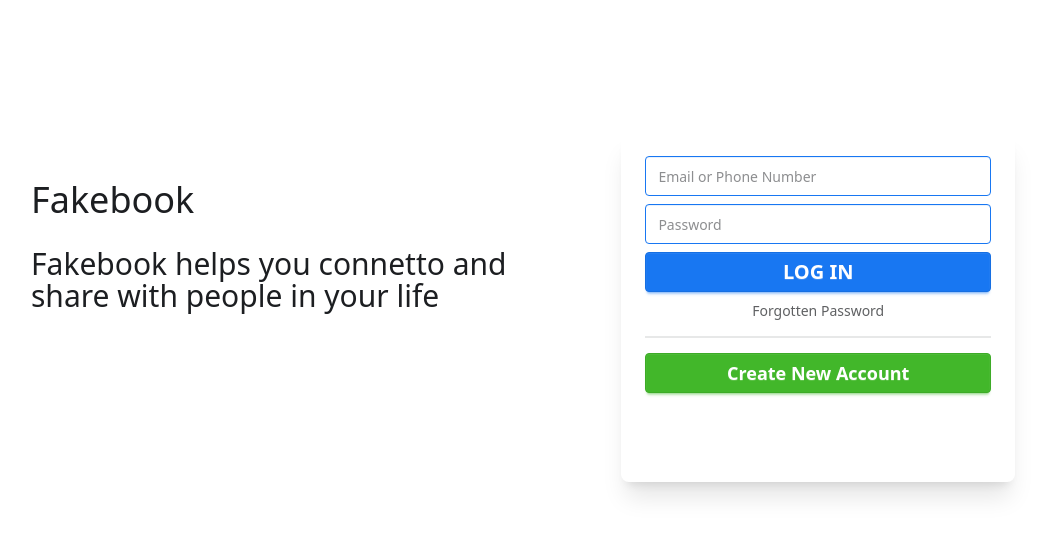
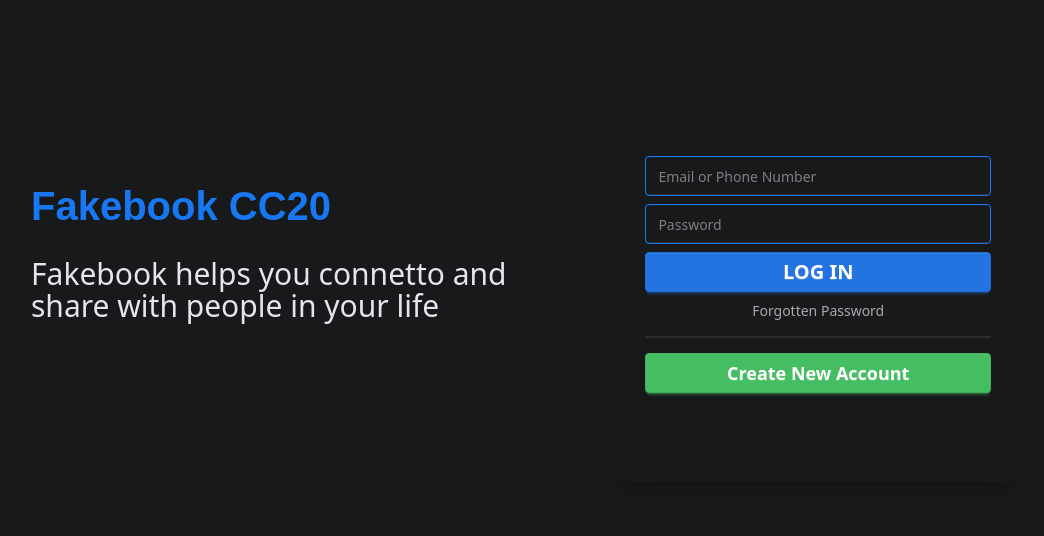
Before and after one commit to armmani/CC20.FAKEBOOK.WEB, a React (Vite) app: page / in a window 1280 px wide. Shown: the top 536 px of the page, without its empty margins (117-1161 px from the left). Built offline with nearby package versions, Linux system fonts and the light colour scheme.

Commit message:
ทำ register login เพิ่ม

```diff
--- a/package.json
+++ b/package.json
@@ -10,11 +10,15 @@
     "preview": "vite preview"
   },
   "dependencies": {
+    "@hookform/resolvers": "^5.1.1",
     "@tailwindcss/vite": "^4.1.10",
+    "axios": "^1.10.0",
     "react": "^19.1.0",
     "react-dom": "^19.1.0",
+    "react-hook-form": "^7.58.1",
     "react-router": "^7.6.2",
-    "tailwindcss": "^4.1.10"
+    "tailwindcss": "^4.1.10",
+    "yup": "^1.6.1"
   },
   "devDependencies": {
     "@eslint/js": "^9.25.0",
--- /dev/null
+++ b/src/icons/index.jsx
@@ -0,0 +1,57 @@
+export function FakebookLogo(props) {
+  return (
+    <svg viewBox="0 0 64 64" xmlns="http://www.w3.org/2000/svg" {...props}>
+      <g id="SVGRepo_iconCarrier">
+        <defs>
+          <style>
+            {
+              ".cls-3{fill:none;stroke:#2a5081;stroke-linecap:round;stroke-linejoin:round;stroke-width:2px}"
+            }
+          </style>
+        </defs>
+        <g data-name="Layer 6" id="Layer_6">
+          <path
+            d="M30.54 40.59v10.29c-2.67.13-5.38.19-7.63.1-7.26-.28-10.47 3.51-10.39-10.51s.67-25.53.67-25.53 1.55-2.16 10.94-2.22a51.72 51.72 0 002.41 19.85h-.4v5.94h3.08c.4.7.84 1.4 1.32 2.08z"
+            fill="#9dcbf4"
+          />
+          <path
+            d="M34 21.39s-7.09 1.38-8.57 7.47-5.73 2.84-6 9.09-7.25 3-6.72 9.33 15.78 3.36 15.78 3.36l2.25-.25-.19-11.31v-.88L27 38h-1.34l.72-4s-.72-1.63 1.47-1.38 2.65-1.37 2.7-5.24A7.59 7.59 0 0134 21.39z"
+            fill="#389ad6"
+          />
+          <path
+            className="cls-3"
+            d="M30.54 51H17.22a4.64 4.64 0 01-4.63-4.62v-29.1a4.64 4.64 0 014.63-4.63H45.8M50.43 17.28v29.08A4.64 4.64 0 0145.8 51h-9"
+          />
+          <circle cx={50.48} cy={13.95} r={1} fill="#2a5081" />
+          <path
+            className="cls-3"
+            d="M30.54 51V38.51h-4.4v-5.94h4.4v-5.73a6 6 0 016-6h6.23v5.65h-4.56A1.47 1.47 0 0036.74 28v4.54h6v6h-6V51"
+          />
+        </g>
+      </g>
+    </svg>
+  );
+}
+
+export const FakebookTitle = (props) => {
+  return (
+    <svg
+      width="400"
+      height="50"
+      viewBox="0 0 400 50"
+      xmlns="http://www.w3.org/2000/svg"
+      {...props}
+    >
+      <text
+        x="0"
+        y="40"
+        fontFamily="Arial, sans-serif"
+        fontSize="40"
+        fontWeight="bold"
+        fill="#1877F2"
+      >
+        Fakebook CC20
+      </text>
+    </svg>
+  );
+ };
--- a/src/index.css
+++ b/src/index.css
@@ -1,39 +1,40 @@
 @import "tailwindcss";
-@plugin "daisyui"{
-  themes: light --default;
+
+@plugin "daisyui" {
+  themes: dark --default;
 }
+
 @plugin "daisyui/theme" {
-
- name: "facebook";
+  name: "fakebook-dark";
   default: true;
- prefersdark: false;
- color-scheme: light;
+  prefersdark: true;
+  color-scheme: dark;
 
   /* Base background and text */
- --color-base-100: #ffffff;   /* White */
- --color-base-200: #F0F2F5;   /* Light gray background */
- --color-base-300: #E4E6EB;   /* Slightly darker gray */
- --color-base-content: #1C1E21; /* Almost black text */
+  --color-base-100: #18191A;   /* Facebook dark background */
+  --color-base-200: #242526;   /* Slightly lighter for surfaces */
+  --color-base-300: #3A3B3C;   /* Borders or card background */
+  --color-base-content: #E4E6EB; /* Light text on dark background */
 
   /* Primary: Facebook Blue */
- --color-primary: #1877F2;          /* Facebook Blue */
- --color-primary-focus: #1464D1;    /* Darker blue for hover/focus */
- --color-primary-content: #ffffff;  /* White text on primary */
+  --color-primary: #2374E1;
+  --color-primary-focus: #1A5DBE;
+  --color-primary-content: #ffffff;
 
   /* Secondary: Green action button (like sign up) */
- --color-secondary: #42B72A;
+  --color-secondary: #45BD62;
   --color-secondary-focus: #36A420;
   --color-secondary-content: #ffffff;
 
   /* Accent: Darker blue for links or hovers */
- --color-accent: #385898;
- --color-accent-focus: #314B81;
+  --color-accent: #4B65B2;
+  --color-accent-focus: #3A4A91;
   --color-accent-content: #ffffff;
 
- /* Neutral: Gray for secondary/primary text */
- --color-neutral: #65676B;
- --color-neutral-focus: #1C1E21;
- --color-neutral-content: #ffffff;
+  /* Neutral: Text and secondary tones */
+  --color-neutral: #B0B3B8;
+  --color-neutral-focus: #E4E6EB;
+  --color-neutral-content: #1C1E21;
 
   /* Status colors */
   --color-info: #1877F2;
--- a/src/pages/Login.jsx
+++ b/src/pages/Login.jsx
@@ -1,29 +1,108 @@
+import { useState } from "react";
+import { FakebookTitle } from "../icons";
+import Register from "./Register";
+import { loginSchema } from "../utils/validators";
+import { useForm } from "react-hook-form";
+import { yupResolver } from "@hookform/resolvers/yup";
+import { useNavigate } from "react-router";
+
 function Login() {
+  const [resetForm, setResetForm] = useState(false);
+
+  const navigate = useNavigate();
+
+  const hdlClose = () => {
+    setResetForm((prv) => !prv);
+  };
+
+  const hdlLogin = async (data) => {
+    await new Promise((resolve) => setTimeout(resolve, 2000));
+    alert(JSON.stringify(data, null, 2));
+    document.getElementById('register-form').close()
+    reset()
+  };
+
+  const {
+    handleSubmit,
+    register,
+    formState: { errors, isSubmitting },
+    reset,
+  } = useForm({
+    resolver: yupResolver(loginSchema),
+  });
+
+
+
   return (
+    <>
       <div className="h-[700px] pt-20 pb-28">
-      <div className="p-5 mx-auto max-w-screen-lg min-h-[540px] flex justify-between">
-        <div className="flex flex-col gap-4 mt-20 basis-3/5">
-          <div className="text-4xl">Fakebook</div>
-          <h2 className="text-[30px] leading-8 mt-3 w-[514px]">
+        <div className="p-5 mx-auto max-w-screen-lg min-h-[540px] flex justify-between max-md:flex-col">
+          <div className="flex flex-col gap-4 mt-20 basis-3/5 max-md:items-center max-md:text-center">
+            <div className="text-4xl">
+              <FakebookTitle />
+            </div>
+            <h2 className="text-[30px] leading-8 mt-3 w-[514px] max-md:text-[28px]">
               Fakebook helps you connetto and share with people in your life
             </h2>
           </div>
           <div className="flex-1">
             <div className="card w-full h-[350px] shadow-xl mt-8">
-            <form>
+              <form onSubmit={handleSubmit(hdlLogin)}>
+                <fieldset disabled={isSubmitting}>
                   <div className="card-body">
-                <input className="input input-info w-full" placeholder="Email or Phone Number" />
-                <input className="input input-info w-full" placeholder="Password" />
-                <button className="btn btn-primary text-xl">LOG IN</button>
-                <p className="text-center cursor-pointer opacity-70">Forgotten Password</p>
+                    <input
+                      className="input input-info w-full"
+                      placeholder="Email or Phone Number"
+                      {...register("identity")}
+                    />
+                    {errors.identity && (
+                      <p className="text-sm text-error">
+                        {errors.identity?.message}
+                      </p>
+                    )}
+                    <input
+                      className="input input-info w-full"
+                      placeholder="Password"
+                      {...register("password")}
+                    />
+                    {errors.password && (
+                      <p className="text-sm text-error">
+                        {errors.password?.message}
+                      </p>
+                    )}
+                    {!isSubmitting && <button type="submit" className="btn btn-primary text-xl">LOG IN</button>}
+                    {isSubmitting && <button type="submit" className="btn btn-primary text-xl">LOG IN <span className="loading loading-spinner text-error loading-sm"></span></button>}
+                    <p className="text-center cursor-pointer opacity-70">
+                      Forgotten Password
+                    </p>
                     <div className="divider my-0"></div>
-                <buttun className="btn btn-secondary text-lg">Create New Account</buttun>
+                    <button
+                      type="button"
+                      className="btn btn-secondary text-lg"
+                      onClick={() =>
+                        document.getElementById("register-form").showModal()
+                      }
+                    >
+                      Create New Account
+                    </button>
                   </div>
+                </fieldset>
               </form>
             </div>
           </div>
         </div>
       </div>
+      <dialog id="register-form" className="modal" onClose={hdlClose}>
+        <div className="modal-box">
+          <Register resetForm={resetForm} />
+          <form method="dialog">
+            <button className="btn btn-sm btn-circle btn-ghost absolute right-2 top-2">
+              ✕
+            </button>
+          </form>
+        </div>
+      </dialog>
+    </>
   );
 }
 export default Login;
--- /dev/null
+++ b/src/pages/Register.jsx
@@ -0,0 +1,103 @@
+import { yupResolver } from "@hookform/resolvers/yup";
+import { useForm } from "react-hook-form";
+import { registerSchema } from "../utils/validators";
+import { useEffect } from "react";
+import axios from "axios";
+
+function Register({ resetForm }) {
+  const { handleSubmit, register, formState, reset } = useForm({
+    resolver: yupResolver(registerSchema),
+  });
+  const { isSubmitting, errors } = formState;
+
+  useEffect(() => {
+    reset();
+  }, [resetForm]);
+
+  const onSubmit = async (data) => {
+    try {
+      await new Promise((resolve) => setTimeout(resolve, 2000));
+      const resp = axios.post("http://localhost:8472/api/auth/register", data);
+      // alert(JSON.stringify(data, null, 2));
+      document.getElementById("register-form").close();
+      reset();
+    } catch (err) {
+      console.log(err);
+    }
+  };
+
+  return (
+    <>
+      <div className="text-3xl text-center opacity-70">
+        Create a new account
+      </div>
+      <div className="divider opacity-60"></div>
+      <fieldset disabled={isSubmitting}>
+        <form
+          onSubmit={handleSubmit(onSubmit)}
+          className="flex flex-col gap-5 p-4 pt-3"
+        >
+          <div className="flex gap-2">
+            <div className="w-full">
+              <input
+                type="text"
+                placeholder="First name"
+                className="input input-bordered w-full"
+                {...register("firstName")}
+              />
+              {errors.firstName && (
+                <p className="text-sm text-error">
+                  {errors.firstName?.message}
+                </p>
+              )}
+            </div>
+            <div className="w-full">
+              <input
+                type="text"
+                placeholder="Last name"
+                className="input input-bordered w-full"
+                {...register("lastName")}
+              />
+              {errors.lastName && (
+                <p className="text-sm text-error">{errors.lastName?.message}</p>
+              )}
+            </div>
+          </div>
+          <input
+            type="text"
+            placeholder="Email or Phone number"
+            className="input input-bordered w-full"
+            {...register("identity")}
+          />
+          {errors.identity && (
+            <p className="text-sm text-error">{errors.identity?.message}</p>
+          )}
+          <input
+            type="password"
+            placeholder="New password"
+            className="input input-bordered w-full"
+            {...register("password")}
+          />
+          {errors.password && (
+            <p className="text-sm text-error">{errors.password?.message}</p>
+          )}
+          <input
+            type="password"
+            placeholder="Confirm password"
+            className="input input-bordered w-full"
+            {...register("confirmPassword")}
+          />
+          {errors.confirmPassword && (
+            <p className="text-sm text-error">
+              {errors.confirmPassword?.message}
+            </p>
+          )}
+          <button className="btn btn-secondary text-xl text-white">
+            Sign up
+          </button>
+        </form>
+      </fieldset>
+    </>
+  );
+}
+export default Register;
--- /dev/null
+++ b/src/utils/validators.js
@@ -0,0 +1,36 @@
+import { string, object, ref } from "yup";
+
+const emailRegex = /^[^\s@]+@[^\s@]+\.[^\s@]+$/;
+const mobileRegex = /^[0-9]{10,15}$/;
+
+export const loginSchema = object({
+  identity: string().test(
+    "identity check",
+    "Identity must be a valid email or mobile number",
+    (value) => {
+      return emailRegex.test(value) || mobileRegex.test(value);
+    }
+  ),
+  password: string().min(4).required(),
+  email: string().email(),
+  mobile: string().matches(mobileRegex),
+}).noUnknown();
+
+export const registerSchema = object({
+  firstName: string().required(),
+  lastName: string().required(),
+  identity: string()
+    .required()
+    .test(
+      "identity check",
+      "Identity must be a valid email or mobile number",
+      (value) => {
+        return emailRegex.test(value) || mobileRegex.test(value);
+      }
+    ),
+  password: string().min(4).required(),
+  confirmPassword: string().oneOf(
+    [ref("password")],
+    `confirmPassword must match password`
+  ),
+}).noUnknown();
```
Also changed, not shown: 1 other file (tests, documents, lock files or other folders). Lines whose indentation alone changed are shown as unchanged.
